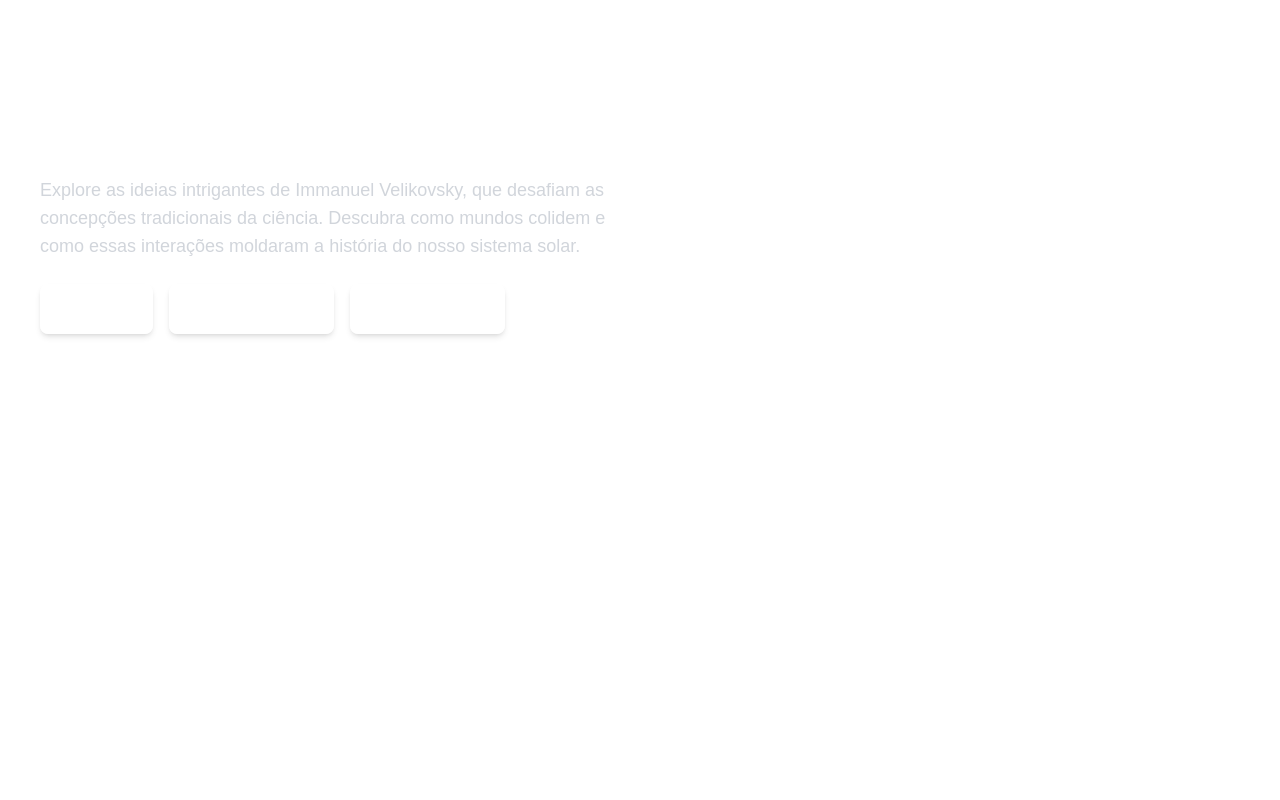
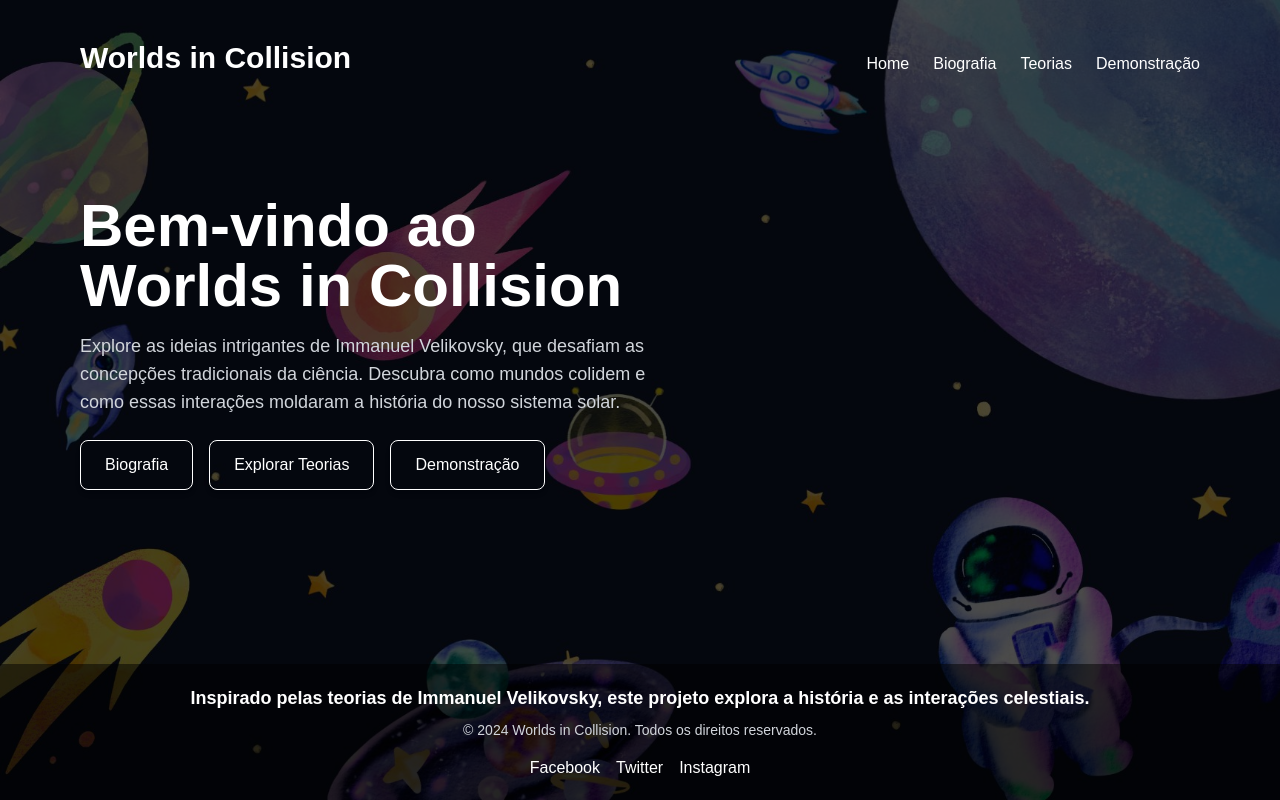
Before and after one commit to fesilva2109/cp5-front, a Next.js app in the folder cp5/cp5/: page / in a window 1280 px wide. Built offline with nearby package versions, Linux system fonts and the light colour scheme.

Commit message:
Alteração no Layout

```diff
--- a/cp5/cp5/src/app/layout.tsx
+++ b/cp5/cp5/src/app/layout.tsx
@@ -1,34 +1,28 @@
 import type { Metadata } from "next";
-import localFont from "next/font/local";
 import "./globals.css";
-
-const geistSans = localFont({
-  src: "./fonts/GeistVF.woff",
-  variable: "--font-geist-sans",
-  weight: "100 900",
-});
-const geistMono = localFont({
-  src: "./fonts/GeistMonoVF.woff",
-  variable: "--font-geist-mono",
-  weight: "100 900",
-});
+import Cabecalho from "@/components/Header";
+import Footer from "@/components/Footer";
+import bgImage from "@/img/bg-img.jpg";
 
 export const metadata: Metadata = {
   title: "Create Next App",
   description: "Generated by create next app",
 };
 
-export default function RootLayout({
-  children,
-}: Readonly<{
-  children: React.ReactNode;
-}>) {
+export default function RootLayout({ children }: Readonly<{ children: React.ReactNode; }>) {
   return (
-    <html lang="en">
+    <html lang="pt-br">
       <body
-        className={`${geistSans.variable} ${geistMono.variable} antialiased`}
+        className="bg-cover bg-center min-h-screen text-white"
+        style={{ backgroundImage: `url(${bgImage.src})` }}
       >
-        {children}
+        <div className="flex flex-col min-h-screen bg-black bg-opacity-70">
+          <Cabecalho />
+          <main className="flex-grow container mx-auto p-6 md:p-8 lg:p-10">
+            {children}
+          </main>
+          <Footer />
+        </div>
       </body>
     </html>
   );
```
